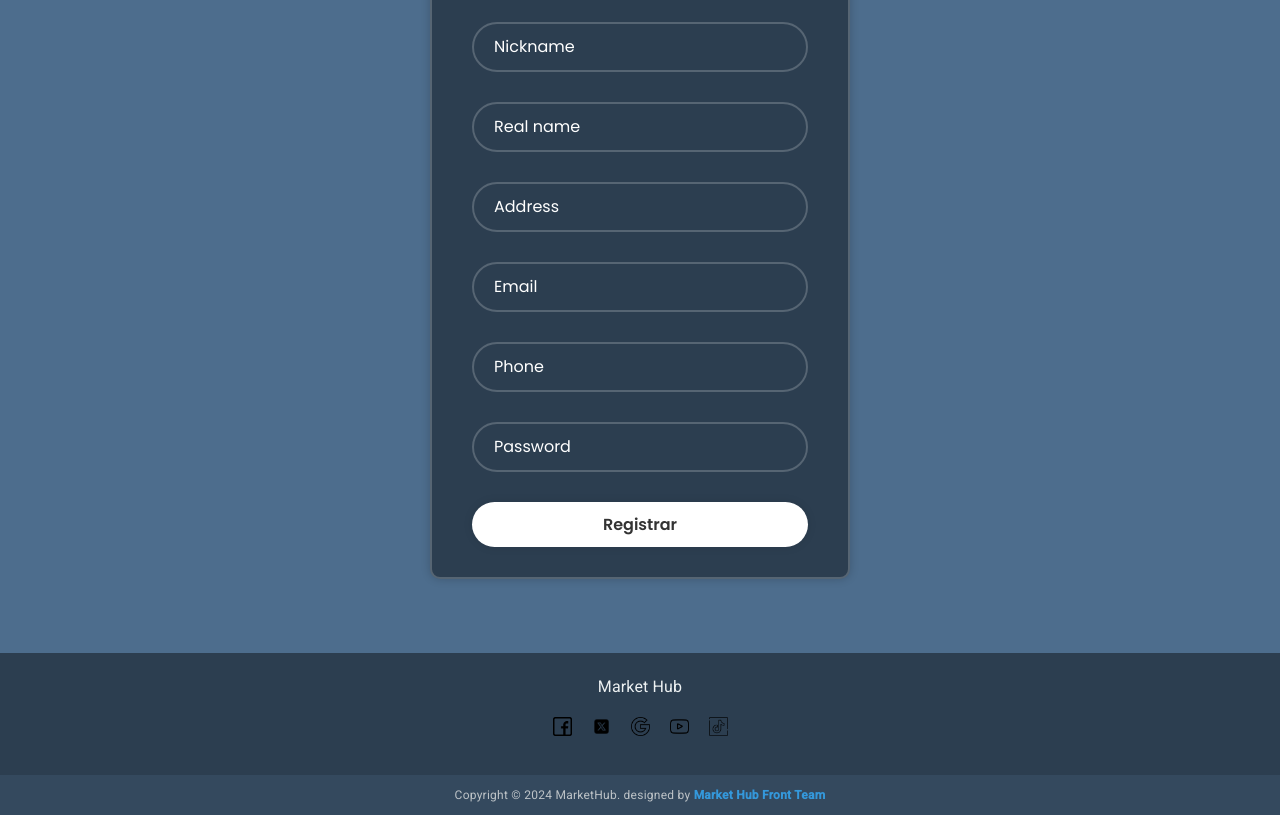
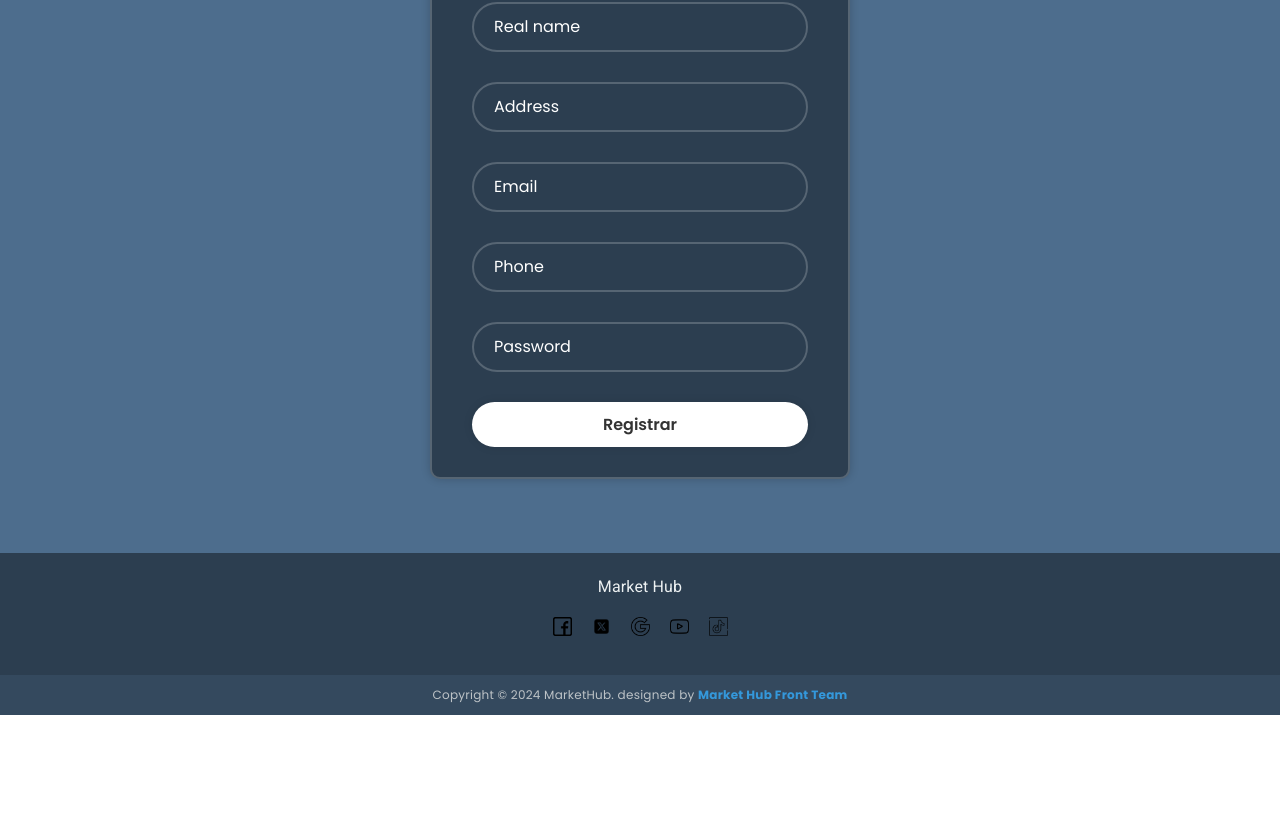
Before and after one commit to Bodrato/Market-Hub, an Angular app in the folder MarketHub/: page /register in a window 1280 px wide. Shown: the part 247-1062 px from the top of the page. After the commit the page ends 962 px from the top, so only its background shows below. Built offline with nearby package versions, Linux system fonts and the light colour scheme.

Commit message:
a few changes with the header and footer

```diff
--- a/MarketHub/src/app/app.component.html
+++ b/MarketHub/src/app/app.component.html
@@ -1,5 +1 @@
-<app-header></app-header>
-
 <router-outlet></router-outlet>
-
-<app-footer></app-footer>
--- a/MarketHub/src/app/login/login.component.html
+++ b/MarketHub/src/app/login/login.component.html
@@ -32,3 +32,5 @@
         </div>
     </form>
 </div>
+
+<app-footer></app-footer>
--- a/MarketHub/src/app/login/login.component.ts
+++ b/MarketHub/src/app/login/login.component.ts
@@ -4,12 +4,13 @@ import { FormControl, FormGroup, ReactiveFormsModule, Validators } from '@angula
 import { Router } from '@angular/router';
 import { ApiService } from '../api.service';
 import { HttpClientModule } from '@angular/common/http';
+import { FooterComponent } from '../footer/footer.component';
 
 
 @Component({
   selector: 'app-login',
   standalone: true,
-  imports: [ReactiveFormsModule, CommonModule, HttpClientModule],
+  imports: [ReactiveFormsModule, CommonModule, HttpClientModule, FooterComponent],
   providers: [ApiService],
   templateUrl: './login.component.html',
   styleUrl: './login.component.css'
--- a/MarketHub/src/app/main/main.component.html
+++ b/MarketHub/src/app/main/main.component.html
@@ -1 +1,5 @@
+<app-header></app-header>
+
 <p>main works!</p>
+
+<app-footer></app-footer>
--- a/MarketHub/src/app/main/main.component.ts
+++ b/MarketHub/src/app/main/main.component.ts
@@ -1,9 +1,11 @@
 import { Component } from '@angular/core';
+import { FooterComponent } from '../footer/footer.component';
+import { HeaderComponent } from '../header/header.component';
 
 @Component({
   selector: 'app-main',
   standalone: true,
-  imports: [],
+  imports: [FooterComponent, HeaderComponent],
   templateUrl: './main.component.html',
   styleUrl: './main.component.css'
 })
--- a/MarketHub/src/app/register/register.component.html
+++ b/MarketHub/src/app/register/register.component.html
@@ -54,3 +54,5 @@
       </div>
   </form>
 </div>
+
+<app-footer></app-footer>
--- a/MarketHub/src/app/register/register.component.ts
+++ b/MarketHub/src/app/register/register.component.ts
@@ -4,11 +4,12 @@ import { FormControl, FormGroup, Validators,ReactiveFormsModule } from '@angular
 import { ApiService } from '../api.service';
 import { Router } from '@angular/router';
 import { HttpClientModule } from '@angular/common/http';
+import { FooterComponent } from '../footer/footer.component';
 
 @Component({
   selector: 'app-register',
   standalone: true,
-  imports: [ReactiveFormsModule, CommonModule, HttpClientModule],
+  imports: [ReactiveFormsModule, CommonModule, HttpClientModule, FooterComponent],
   providers: [ApiService],
   templateUrl: './register.component.html',
   styleUrl: './register.component.css'
```
